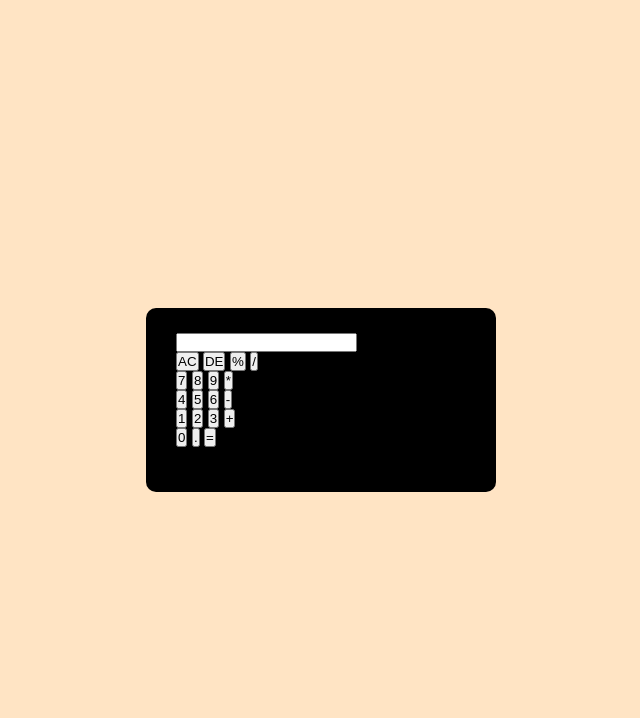
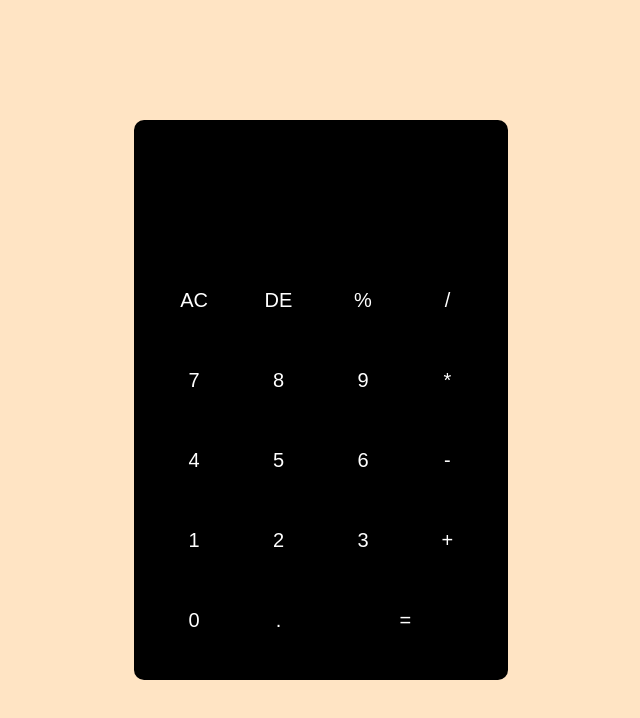
Before and after one commit to intheblueside/javascript, a plain HTML site: page calculator/index.html in a window 1280 px wide. Shown: the whole page, without its empty margins (319-959 px from the left). Drawn offline with Linux system fonts and the light colour scheme.

Commit message:
update css

```diff
--- a/calculator/style.css
+++ b/calculator/style.css
@@ -5,72 +5,47 @@
     box-sizing: border-box;
 }
 
-body {
-    background-color: bisque;
-    min-height: 100vh;
+.container {
+    background: bisque;
     display: flex;
     align-items: center;
     justify-content: center;
+    width: 100%;
+    height: 100vh;
 }
 
-.container {
-    background: #000;
-    padding: 25px;
-    width: 350px;
+.calculator {
+    padding: 20px;
+    background: black;
     border-radius: 10px;
 }
 
-.calculator {
-    margin-bottom: 20px;
-    padding-left: 5px;
+.calculator form input {
+    width: 60px;
+    height: 60px;
+    font-size: 20px;
+    background: transparent;
+    color: #fff;
+    cursor: pointer;
+    border-radius: 50%;
+    border: none;
+    outline: none;
+    margin: 10px;
 }
 
-.calculator p {
-    width: 100%;
-    font-size: 3.5rem;
-    text-align: end;
-    background: transparent;
-    color: #fff;
-    border: none;
-    outline: none;
-    word-wrap: break-word;
-    word-break: break-all;
+form .display {
+    display: flex;
+    justify-content: flex-end;
+    margin: 20px 0;
 }
 
-button {
-    background: #333333;
-    color: #fff;
-    font-size: 1.5rem;
-    cursor: pointer;
-    height: 65px;
-    width: 65px;
-    border: none;
-    border-radius: 70%;
+form .display input {
+    text-align: right;
+    flex: 1;
+    font-size: 45px;
+    box-shadow: none;
 }
 
-button:active,
-button:focus {
-    filter: brightness(120%);
+form input.equal {
+    width: 145px;
 }
-
-.calc-keys {
-    display: grid;
-    grid-template-columns: repeat(4,1fr);
-    grid-row-gap: 15px;
-    grid-column-gap: 10px;
-}
-
-.key-zero {
-    grid-column: span 2;
-    width: 100%;
-    border-radius: 30px;
-}
-
-.key-operate {
-    background: #ff9501;
-}
-
-.key-others {
-    background: #a6a6a6;
-    color: #000;
-}
```
